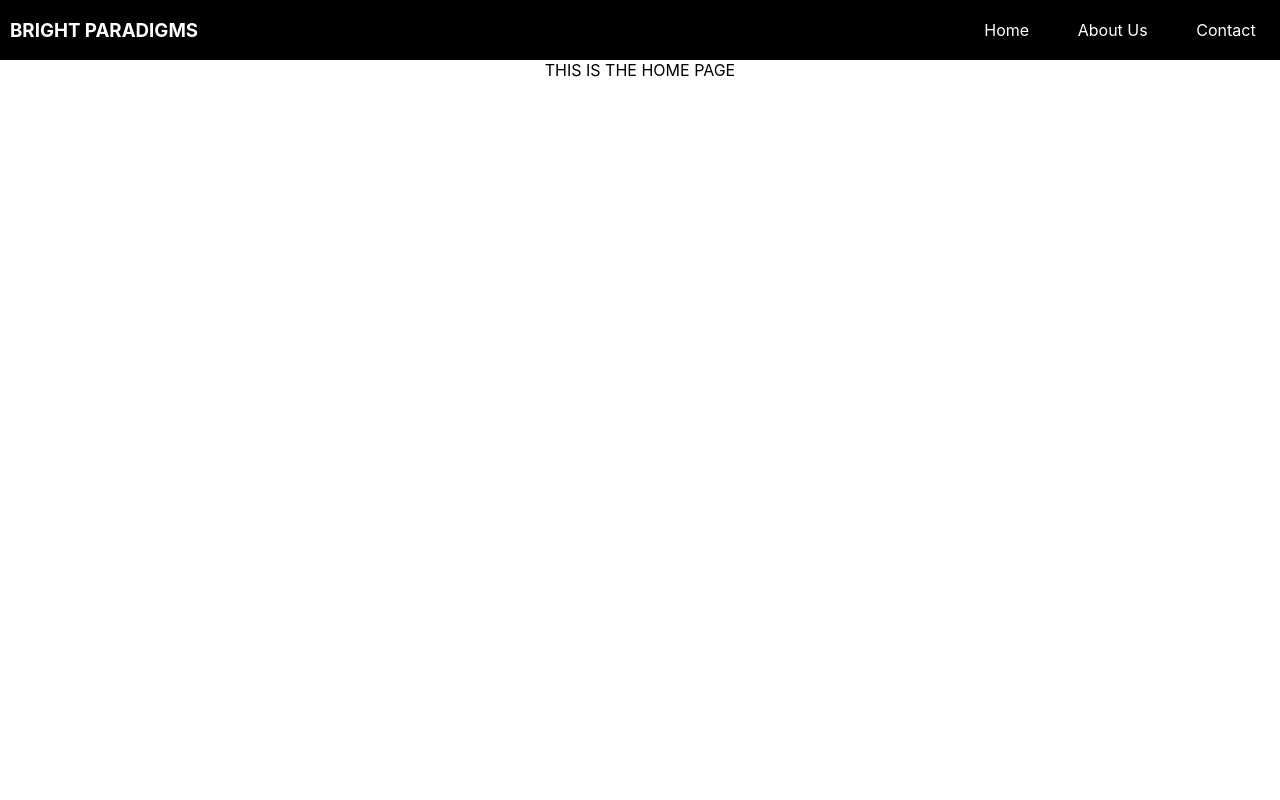
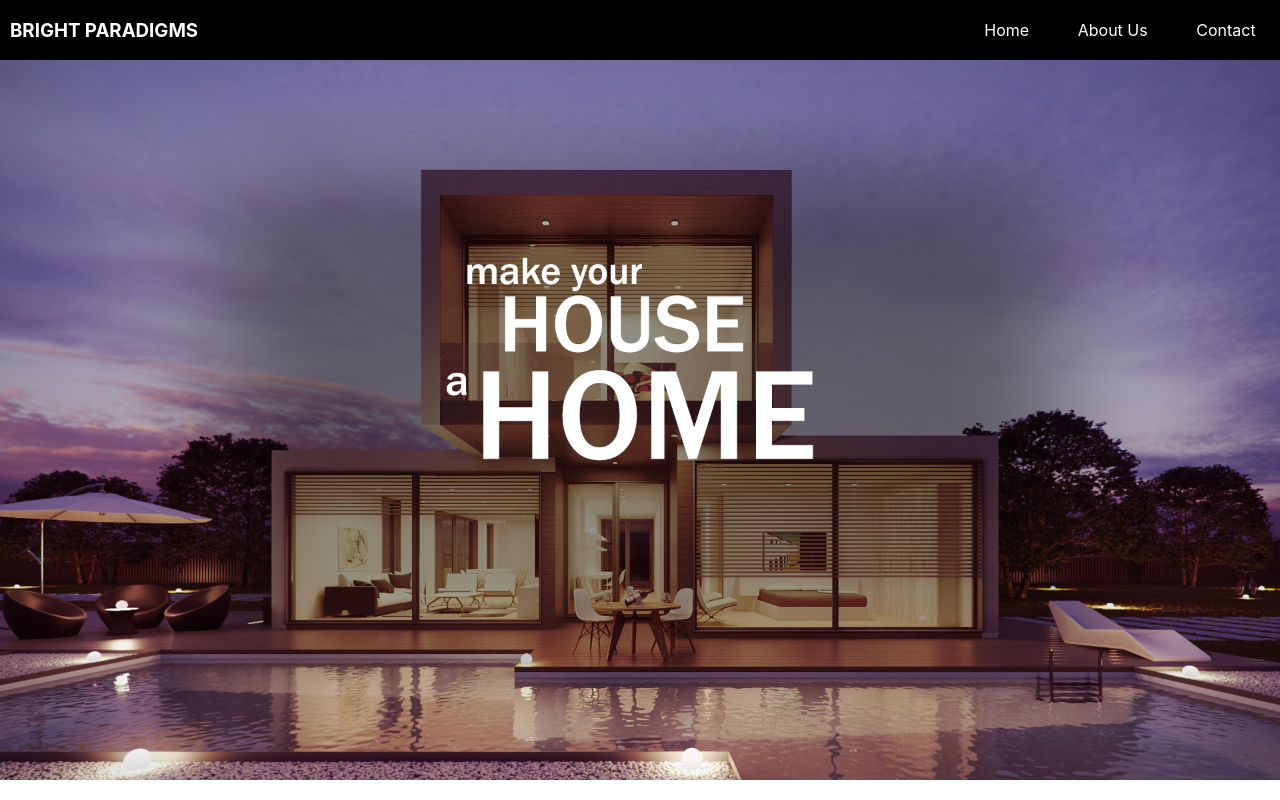
Before and after one commit to rayacooper/brightparadigms, a React (Create React App) app: page / in a window 1280 px wide. Built offline with nearby package versions, Linux system fonts and the light colour scheme.

Commit message:
More CSS

```diff
--- a/src/App.css
+++ b/src/App.css
@@ -1,5 +1,6 @@
 .App {
   text-align: center;
+  width: 100vw;
 }
 
 .App-logo {
--- a/src/Components/HomePage/HomePage.css
+++ b/src/Components/HomePage/HomePage.css
@@ -0,0 +1,16 @@
+.HomePageMain {
+    display: flex;
+    justify-content: center;
+}
+
+.HomePageMain img {
+    height: 90vh;
+    object-fit: cover;
+}
+
+
+@media screen and (min-width: 800px){
+    .HomePageMain img {
+        width: 100vw;
+    }
+}
--- a/src/Components/HomePage/HomePage.js
+++ b/src/Components/HomePage/HomePage.js
@@ -2,10 +2,12 @@ import React from 'react';
 
 import './HomePage.css'
 
+import House from './../../Assets/Main-House.jpg'
+
 const HomePage = () => {
     return(
         <div className="HomePageMain">
-            THIS IS THE HOME PAGE
+            <img src={House} alt='Home Photography'/>
         </div>
     )
 }
```
Also changed, not shown: src/Assets/Main-House.jpg, 1 other file (tests, documents, lock files or other folders).
